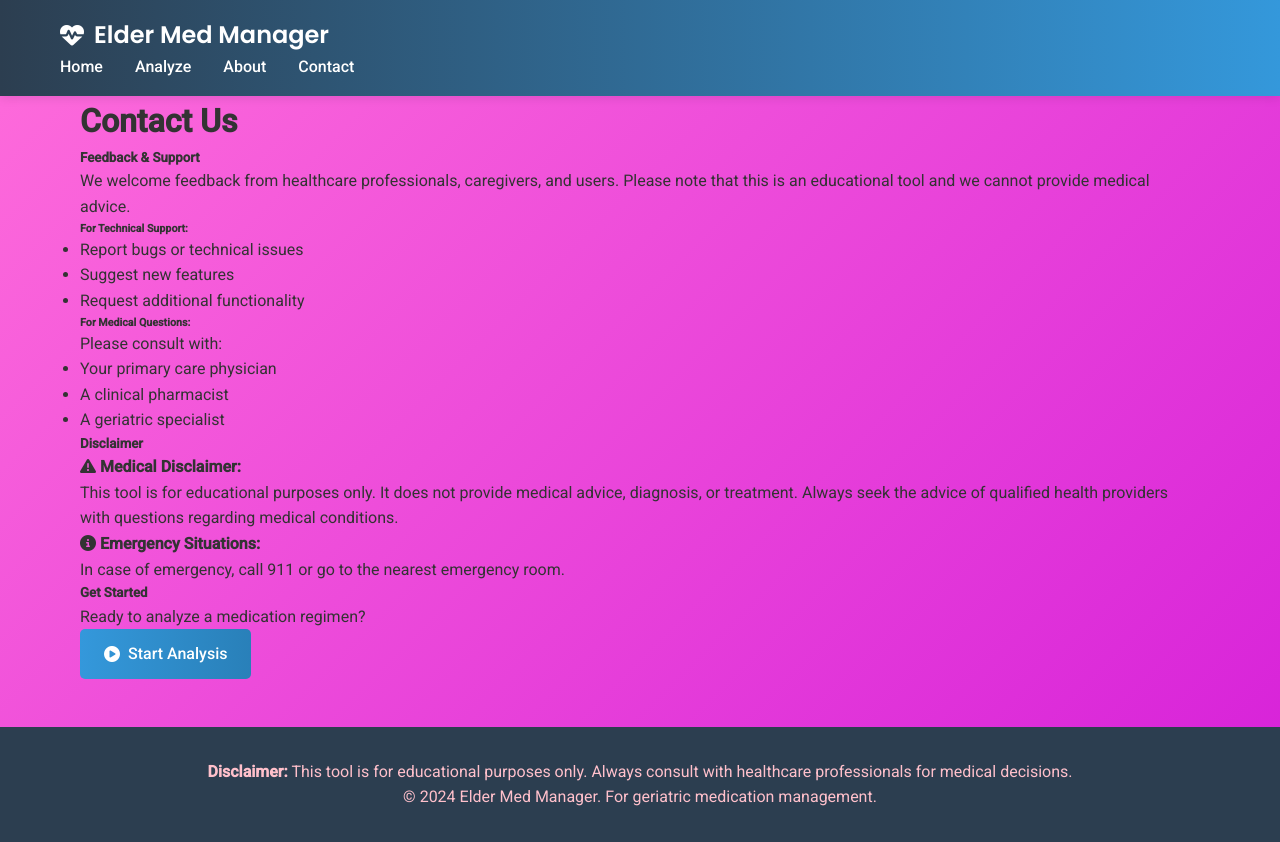
After one commit to orionpoyet/Elderly-Medication-Burden-Calculator, a Flask app: page /contact in a window 1280 px wide. The commit adds this page. Run offline with Flask 3, Linux system fonts and the light colour scheme.

Commit message:
Fix routing and add missing pages

```diff
--- a/app.py
+++ b/app.py
@@ -22,33 +22,40 @@ from elderly_med_burden import (
 )
 
 app = Flask(__name__)
-app.secret_key = 'your-secret-key-here'  # Change this!
-app.config['REPORTS_FOLDER'] = 'reports'
-app.config['MAX_CONTENT_LENGTH'] = 16 * 1024 * 1024  # 16MB max upload
+app.secret_key = os.environ.get('SECRET_KEY', 'dev-secret-key-change-in-production')
 
 # Ensure reports folder exists
-if not os.path.exists(app.config['REPORTS_FOLDER']):
-    os.makedirs(app.config['REPORTS_FOLDER'])
+REPORTS_DIR = 'reports'
+if not os.path.exists(REPORTS_DIR):
+    os.makedirs(REPORTS_DIR)
+
+# ==================== ROUTES ====================
 
 @app.route('/')
 def index():
     """Home page"""
     return render_template('index.html')
 
-@app.route('/analyze', methods=['GET', 'POST'])
-def analyze():
-    """Analyze medications"""
-    if request.method == 'GET':
-        return render_template('analyze.html')
-    else:
-        # Handle form submission
+@app.route('/analyze')
+def analyze_page():
+    """Analyze medications page"""
+    return render_template('analyze.html')
+
+@app.route('/about')
+def about():
+    """About page"""
+    return render_template('about.html')
+
+@app.route('/contact')
+def contact():
+    """Contact page"""
+    return render_template('contact.html')
+
+@app.route('/api/analyze', methods=['POST'])
+def analyze_api():
+    """API endpoint for analysis"""
+    try:
         data = request.json
-        return process_analysis(data)
-
-def process_analysis(data):
-    """Process medication analysis"""
-    try:
-        # Extract data
         patient_info = {
             "age": int(data.get('age', 65)),
             "cognitive_impairment": data.get('cognitive_impairment', False),
@@ -57,7 +64,7 @@ def process_analysis(data):
 
         medications = data.get('medications', [])
 
-        # Convert medication format if needed
+        # Convert medication format
         meds = []
         for med in medications:
             meds.append({
@@ -68,7 +75,7 @@ def process_analysis(data):
                 "rxcui": None
             })
 
-        # Run your existing analysis
+        # Run analysis
         dir_triggers = filter_interactions_web(meds)
         mcls_score, mcls_burden, mcls_explanation = calculate_mcls(meds)
 
@@ -81,12 +88,11 @@ def process_analysis(data):
         # Store in session for PDF generation
         session['last_report'] = report_data
         session['last_meds'] = medications
-        session['last_patient'] = patient_info
+        session['last_dir_triggers'] = dir_triggers
 
         return jsonify({
             "success": True,
-            "report": report_data,
-            "patient": patient_info
+            "report": report_data
         })
 
     except Exception as e:
@@ -95,18 +101,12 @@ def process_analysis(data):
             "error": str(e)
         }), 400
 
-@app.route('/report/<report_id>')
-def view_report(report_id):
-    """View a specific report"""
-    # You can implement report storage/retrieval here
-    return render_template('report.html', report_id=report_id)
-
-@app.route('/export/pdf')
+@app.route('/api/export/pdf')
 def export_pdf():
     """Generate PDF report"""
     try:
+        # Check if we have a PDF generator
         from utils.pdf_generator import generate_pdf_report
-
         report_data = session.get('last_report', {})
         if not report_data:
             return jsonify({"error": "No report data found"}), 400
@@ -116,8 +116,10 @@ def export_pdf():
 
     except ImportError:
         return jsonify({"error": "PDF generation not available"}), 501
+    except Exception as e:
+        return jsonify({"error": str(e)}), 500
 
-@app.route('/export/csv')
+@app.route('/api/export/csv')
 def export_csv():
     """Generate CSV report"""
     try:
@@ -129,9 +131,20 @@ def export_csv():
         return send_file(csv_path, as_attachment=True)
 
     except Exception as e:
-        return jsonify({"error": str(e)}), 400
+        return jsonify({"error": str(e)}), 500
 
-# Your existing functions, adapted for web
+# ==================== ERROR HANDLERS ====================
+
+@app.errorhandler(404)
+def page_not_found(e):
+    return render_template('404.html'), 404
+
+@app.errorhandler(500)
+def internal_server_error(e):
+    return render_template('500.html'), 500
+
+# ==================== HELPER FUNCTIONS ====================
+
 def filter_interactions_web(meds):
     """Check interactions - web version"""
     interactions = []
@@ -184,17 +197,31 @@ def export_detailed_report_web(report_data, meds, dir_triggers):
     """Export CSV - web version"""
     timestamp = datetime.now().strftime("%Y%m%d_%H%M%S")
     report_filename = f"elderly_med_report_{timestamp}.csv"
-    report_path = os.path.join(app.config['REPORTS_FOLDER'], report_filename)
+    report_path = os.path.join(REPORTS_DIR, report_filename)
 
     # Your existing CSV generation code here
     import csv
     with open(report_path, mode="w", newline="", encoding="utf-8") as f:
         writer = csv.writer(f)
-        # ... existing CSV code ...
+        writer.writerow(["ELDER MED MANAGER - COMPREHENSIVE REPORT"])
+        writer.writerow(["Generated:", datetime.now().strftime("%Y-%m-%d %H:%M:%S")])
+        writer.writerow([])
+        writer.writerow(["PATIENT INFORMATION"])
+        writer.writerow(["Age", report_data["patient_info"]["age"]])
+        writer.writerow(["Cognitive Impairment", "Yes" if report_data["patient_info"]["cognitive_impairment"] else "No"])
+        writer.writerow(["Caregiver Present", "Yes" if report_data["patient_info"]["caregiver_present"] else "No"])
 
     return report_path
 
+# ==================== TEMPLATE PAGES ====================
+
+@app.route('/templates/<template_name>')
+def serve_template(template_name):
+    """Serve template files directly (for debugging)"""
+    return render_template(template_name)
+
+# ==================== MAIN ====================
+
 if __name__ == '__main__':
-    import os
     port = int(os.environ.get('PORT', 5000))
     app.run(host='0.0.0.0', port=port, debug=False)
--- a/data/drug_classes.csv
+++ b/data/drug_classes.csv
@@ -0,0 +1,6 @@
+drug_name,drug_class,is_sedative,is_anticholinergic
+metformin,antidiabetic,0,0
+lorazepam,benzodiazepine,1,0
+diphenhydramine,antihistamine,1,1
+sertraline,ssri,0,0
+zolpidem,sedative-hypnotic,1,0
--- a/templates/base.html
+++ b/templates/base.html
@@ -16,9 +16,9 @@
             </a>
             <div class="nav-links">
                 <a href="{{ url_for('index') }}">Home</a>
-                <a href="{{ url_for('analyze') }}">Analyze</a>
-                <a href="#about">About</a>
-                <a href="#contact">Contact</a>
+                <a href="{{ url_for('analyze_page') }}">Analyze</a>
+                <a href="{{ url_for('about') }}">About</a>
+                <a href="{{ url_for('contact') }}">Contact</a>
             </div>
         </div>
     </nav>
--- /dev/null
+++ b/templates/contact.html
@@ -0,0 +1,76 @@
+{% extends "base.html" %}
+
+{% block title %}Contact - Elder Med Manager{% endblock %}
+
+{% block content %}
+<div class="container py-5">
+    <h1>Contact Us</h1>
+
+    <div class="row mt-4">
+        <div class="col-md-6">
+            <div class="card">
+                <div class="card-body">
+                    <h5 class="card-title">Feedback & Support</h5>
+                    <p class="card-text">
+                        We welcome feedback from healthcare professionals,
+                        caregivers, and users. Please note that this is an
+                        educational tool and we cannot provide medical advice.
+                    </p>
+
+                    <h6 class="mt-3">For Technical Support:</h6>
+                    <ul>
+                        <li>Report bugs or technical issues</li>
+                        <li>Suggest new features</li>
+                        <li>Request additional functionality</li>
+                    </ul>
+
+                    <h6 class="mt-3">For Medical Questions:</h6>
+                    <p>
+                        Please consult with:
+                        <ul>
+                            <li>Your primary care physician</li>
+                            <li>A clinical pharmacist</li>
+                            <li>A geriatric specialist</li>
+                        </ul>
+                    </p>
+                </div>
+            </div>
+        </div>
+
+        <div class="col-md-6">
+            <div class="card">
+                <div class="card-body">
+                    <h5 class="card-title">Disclaimer</h5>
+                    <div class="alert alert-warning">
+                        <i class="fas fa-exclamation-triangle"></i>
+                        <strong>Medical Disclaimer:</strong><br>
+                        This tool is for educational purposes only. It does not
+                        provide medical advice, diagnosis, or treatment. Always
+                        seek the advice of qualified health providers with
+                        questions regarding medical conditions.
+                    </div>
+
+                    <div class="alert alert-info">
+                        <i class="fas fa-info-circle"></i>
+                        <strong>Emergency Situations:</strong><br>
+                        In case of emergency, call 911 or go to the nearest
+                        emergency room.
+                    </div>
+                </div>
+            </div>
+
+            <div class="card mt-3">
+                <div class="card-body">
+                    <h5 class="card-title">Get Started</h5>
+                    <p>
+                        Ready to analyze a medication regimen?
+                    </p>
+                    <a href="{{ url_for('analyze_page') }}" class="btn btn-primary">
+                        <i class="fas fa-play-circle"></i> Start Analysis
+                    </a>
+                </div>
+            </div>
+        </div>
+    </div>
+</div>
+{% endblock %}
```
Also changed, not shown: templates/404.html (added, +35 -0 lines), templates/500.html (added, +35 -0 lines), templates/about.html (added, +65 -0 lines).
